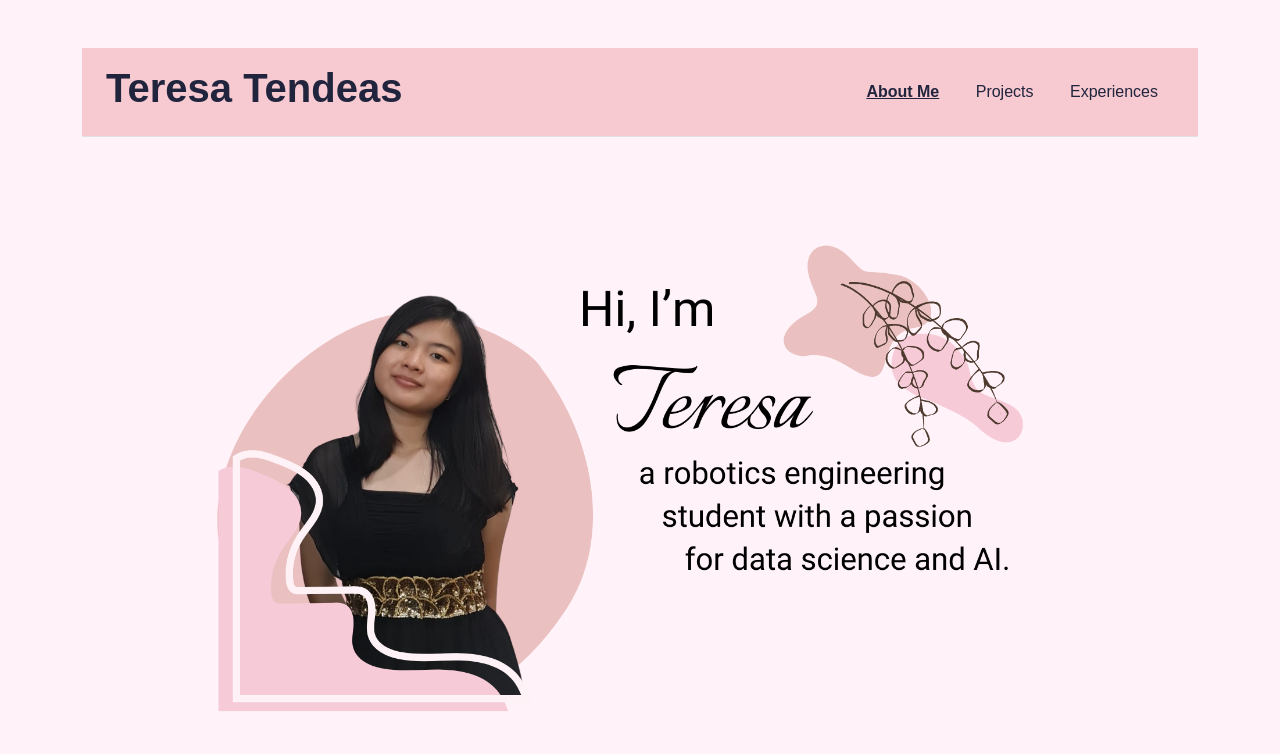
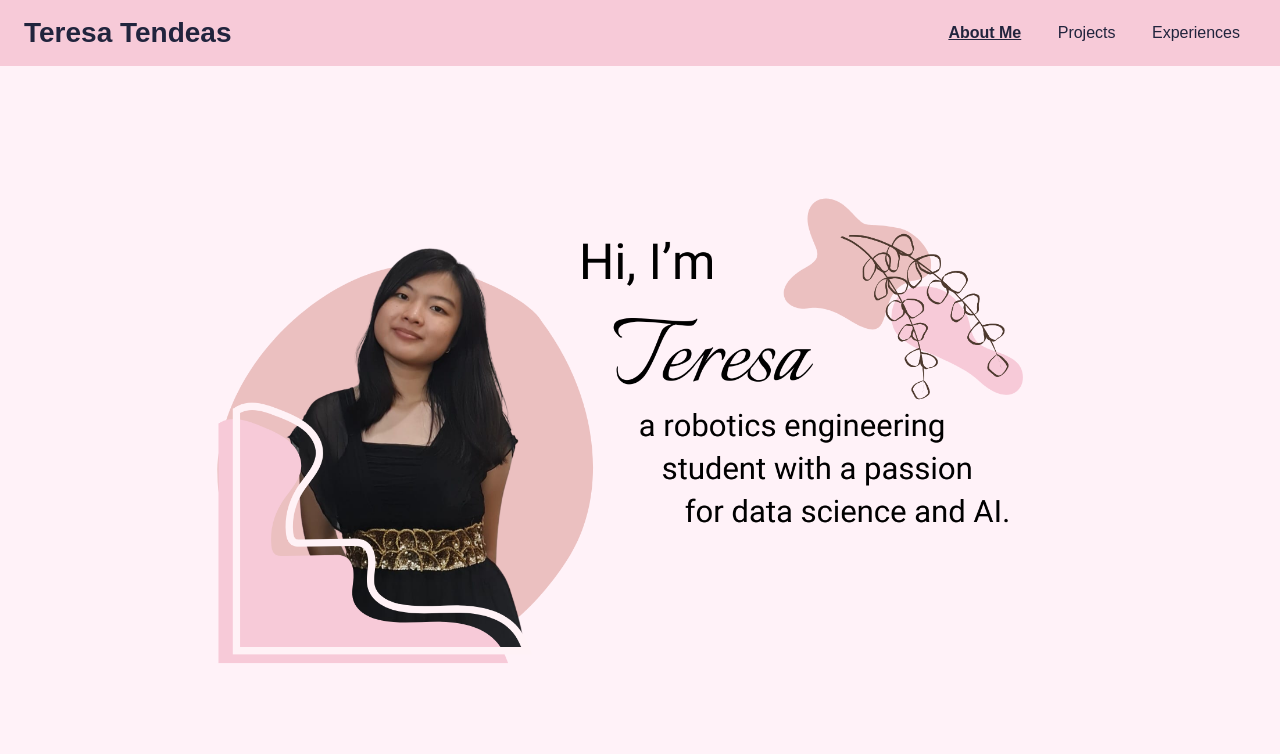
Before and after one commit to teresatendeas/teresa-portfolio, a plain HTML site: page index.html in a window 1280 px wide. Shown: the top 754 px of the page. Drawn offline with nearby package versions, Linux system fonts and the light colour scheme.

Commit message:
Update index.html

```diff
--- a/index.html
+++ b/index.html
@@ -12,17 +12,19 @@
   <link rel="stylesheet" href="style.css" />
 </head>
 <body>
-  <div class="container my-5">
     <!-- Header -->
-    <header class="d-flex flex-wrap justify-content-between align-items-center py-3 border-bottom px-4" style="background-color: #F7CAD1;">
-      <h1 class="fs-1 fw-bold">Teresa Tendeas</h1>
+<header class="w-100 py-3" style="background-color: #f7cad8;">
+  <div class="d-flex justify-content-between align-items-center px-4">
+    <h1 class="fw-bold fs-3 m-0">Teresa Tendeas</h1>
     <nav>
       <a href="#about" class="nav-link d-inline-block px-3 fw-bold text-decoration-underline">About Me</a>
       <a href="#projects" class="nav-link d-inline-block px-3">Projects</a>
       <a href="#experiences" class="nav-link d-inline-block px-3">Experiences</a>
     </nav>
+  </div>
 </header>
 
+  <div class="container my-5">
     <!-- Hero Section -->
     <section class="text-center my-4">
       <img src="img/pfp.png" class="img-fluid rounded" alt="Profile Picture">
@@ -105,17 +107,16 @@
         </div>
       </div>
     </section>
-
+  </div>
     <!-- Footer -->
   <footer class="border-top pt-4 mt-5 bg-white w-100">
-      <div class="text-center py-4">
+    <div class="container text-center py-4">
       <h5>Contact Information</h5>
       <p>Phone: 081297498685</p>
       <p>Email: teresatendeas@gmail.com</p>
       <p>LinkedIn: <a href="https://www.linkedin.com/in/teresatendeas/">teresatendeas</a></p>
     </div>
   </footer>
-  </div>
 
   <!-- Bootstrap JS -->
   <script src="https://cdn.jsdelivr.net/npm/bootstrap@5.3.3/dist/js/bootstrap.bundle.min.js"></script>
```
Lines whose indentation alone changed are shown as unchanged.
